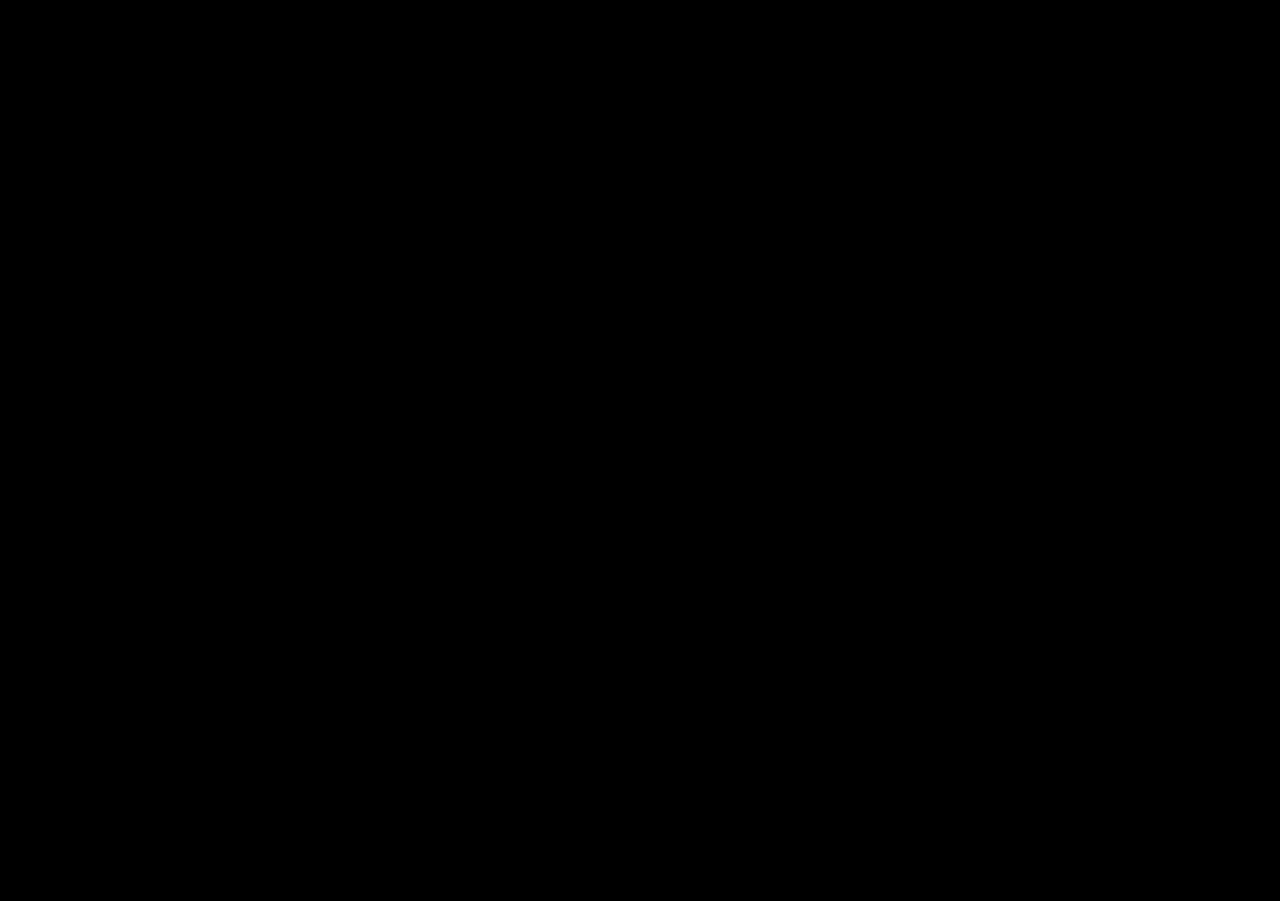
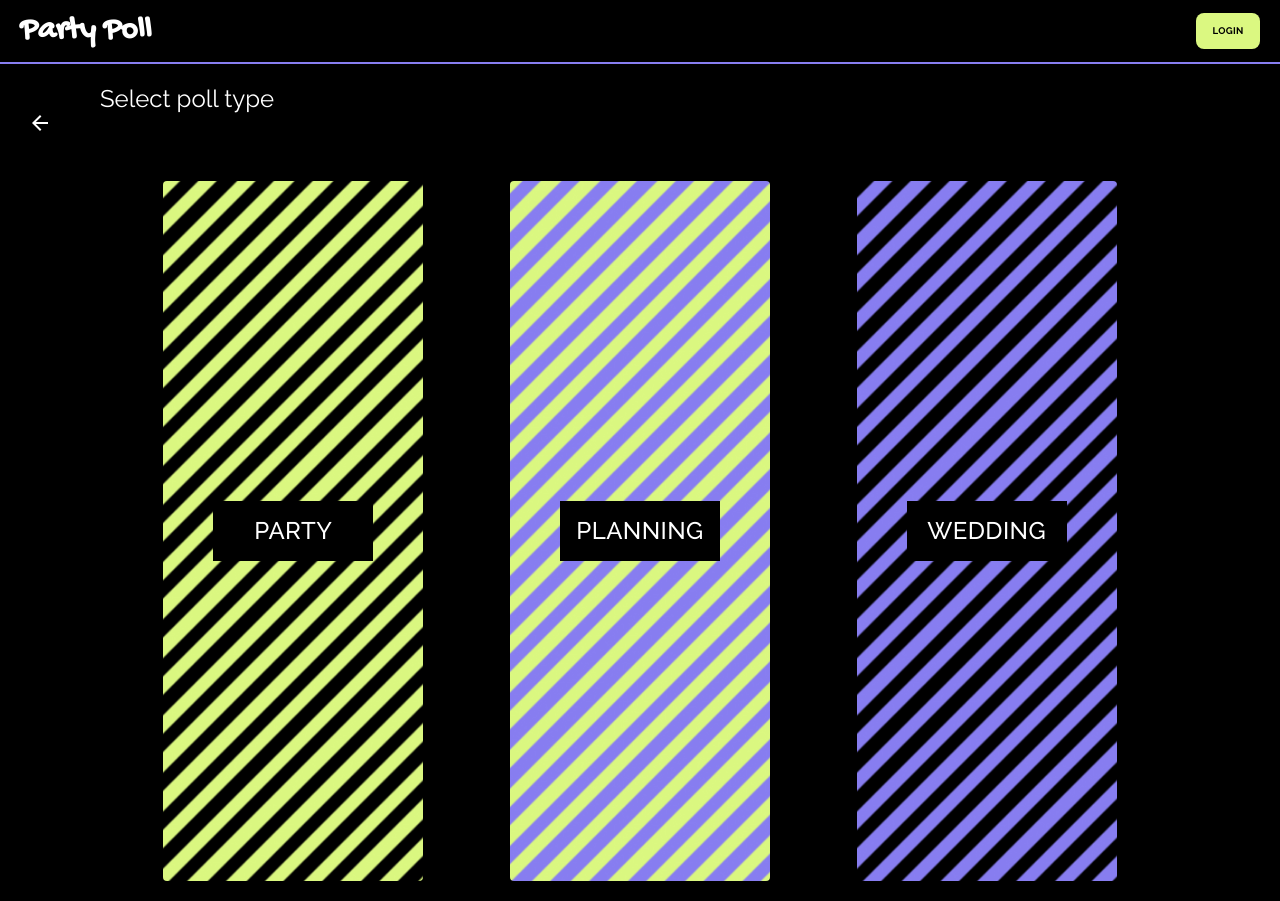
Before and after one commit to DespinaSfa/nextjs-workshop, a React (Create React App) app in the folder frontend/: page /select-template in a window 1280 px wide. Before the commit this address had no page. Before the commit the page ends 800 px from the top, so only its background shows below. Built offline with nearby package versions, Linux system fonts and the light colour scheme.

Commit message:
refactor routes to naming convention

```diff
--- a/frontend/src/App.tsx
+++ b/frontend/src/App.tsx
@@ -6,7 +6,7 @@ import Login from "./pages/Login";
 import Layout from "./pages/Layout";
 import SelectTemplate from "./pages/SelectTemplate";
 import PartyTemplate from "./pages/PartyTemplate";
-import RoomTemplate from "./pages/RoomTemplate";
+import PlanningTemplate from "./pages/PlanningTemplate";
 import WeddingTemplate from "./pages/WeddingTemplate";
 
 
@@ -18,10 +18,10 @@ export default function App() {
           <Route index element={<LandingPage />} />
           <Route path="login" element={<Login />} />
           <Route path="dashboard" element={<Dashboard />} />
-          <Route path="selectTemplate" element={<SelectTemplate />} />
-          <Route path="selectTemplate/partyTemplate" element={<PartyTemplate />} />
-          <Route path="selectTemplate/roomTemplate" element={<RoomTemplate />} />
-          <Route path="selectTemplate/weddingTemplate" element={<WeddingTemplate />} />
+          <Route path="select-template" element={<SelectTemplate />} />
+          <Route path="select-template/party" element={<PartyTemplate />} />
+          <Route path="select-template/planning" element={<PlanningTemplate />} />
+          <Route path="select-template/wedding" element={<WeddingTemplate />} />
         </Route>
       </Routes>
     </div>
--- a/frontend/src/pages/LandingPage.tsx
+++ b/frontend/src/pages/LandingPage.tsx
@@ -8,7 +8,7 @@ const LandingPage = () => {
             <h1 className="icon">Party Poll</h1>
             <p className="text">Tired of boring parties? Spice things up with PartyPoll! Vote on songs, review the restroom, you name it! Plus, no need for sober sign-ups - just scan the QR code and vote instantly!</p>
             <div className="button">
-                <MainButton text="Create Poll" link="/selectTemplate"/>
+                <MainButton text="Create Poll" link="/select-template"/>
             </div>
 
             <Outlet />
--- a/frontend/src/pages/PartyTemplate.tsx
+++ b/frontend/src/pages/PartyTemplate.tsx
@@ -9,7 +9,7 @@ import './template.scss';
 const PartyTemplate = () => {
     return (
         <>
-            <PageHeader heading="Create Party Poll" link="/selectTemplate" />
+            <PageHeader heading="Create Party Poll" link="/select-template" />
             <div className="template">
             <PollHeader />
                 <p className="question">Which songs should definitely be played tonight? 📻</p>
--- a/frontend/src/pages/SelectTemplate.tsx
+++ b/frontend/src/pages/SelectTemplate.tsx
@@ -8,13 +8,13 @@ const SelectTemplate = () => {
         <div className="content">
             <PageHeader heading="Select poll type" link="/"/>
             <div className="selectContainer">
-                <Button className="selectButton party" variant="contained" component={Link} to='partyTemplate'>
+                <Button className="selectButton party" variant="contained" component={Link} to='party'>
                     <div className="buttonText">Party</div>
                 </Button>
-                <Button className="selectButton room" variant="contained" component={Link} to='roomTemplate'>
-                    <div className="buttonText">Room</div>
+                <Button className="selectButton room" variant="contained" component={Link} to='planning'>
+                    <div className="buttonText">Planning</div>
                 </Button>
-                <Button className="selectButton wedding" variant="contained" component={Link} to='weddingTemplate'>
+                <Button className="selectButton wedding" variant="contained" component={Link} to='wedding'>
 
                     <div className="buttonText">Wedding</div>
                 </Button>
--- a/frontend/src/pages/WeddingTemplate.tsx
+++ b/frontend/src/pages/WeddingTemplate.tsx
@@ -9,7 +9,7 @@ import './template.scss';
 const WeddingTemplate = () => {
     return (
         <>
-            <PageHeader heading="Create Wedding Poll" link="/selectTemplate"/>
+            <PageHeader heading="Create Wedding Poll" link="/select-template"/>
             <div className='template'>
                 <PollHeader />
                 <p className='question'>Who invited you to the wedding?</p>
```
